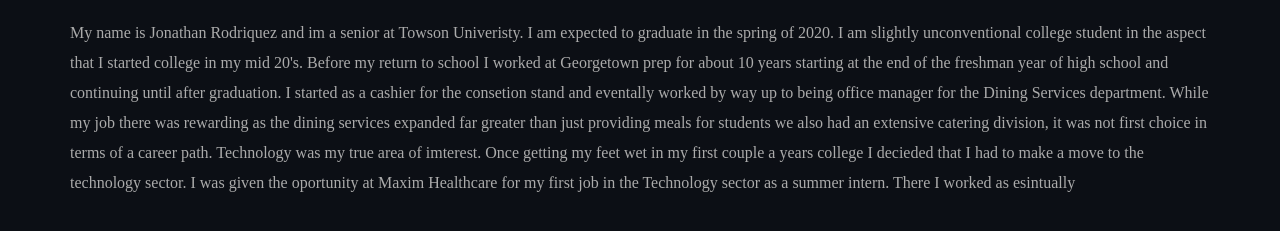
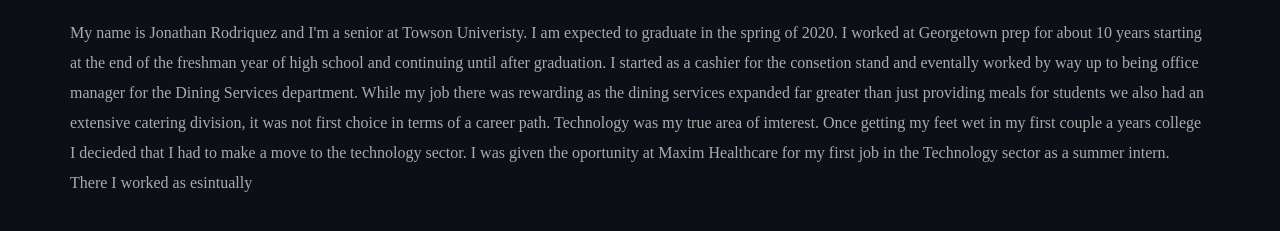
Before and after one commit to Jonathanr1991/Jonathanr1991.github.io, a plain HTML site: page about.html in a window 1280 px wide. Shown: the part 85-316 px from the top of the page. Drawn offline with Linux system fonts and the light colour scheme.

Commit message:
about update

```diff
--- a/about.html
+++ b/about.html
@@ -26,8 +26,7 @@
 
           <div class="container">
               <p>
-                  My name is Jonathan Rodriquez and im a senior at Towson Univeristy. I am expected to graduate in the spring of 2020. I am slightly unconventional
-                  college student in the aspect that I started college in my mid 20's. Before my return to school I worked at Georgetown prep for about 10 years
+                  My name is Jonathan Rodriquez and I'm a senior at Towson Univeristy. I am expected to graduate in the spring of 2020.  I worked at Georgetown prep for about 10 years
                   starting at the end of the freshman year of high school and continuing until after graduation. I started as a cashier for the consetion stand and
                   eventally worked by way up to being office manager for the Dining Services department. While my job there was rewarding as the dining services
                   expanded far greater than just providing meals for students we also had an extensive catering division, it was not first choice in terms of a
```
